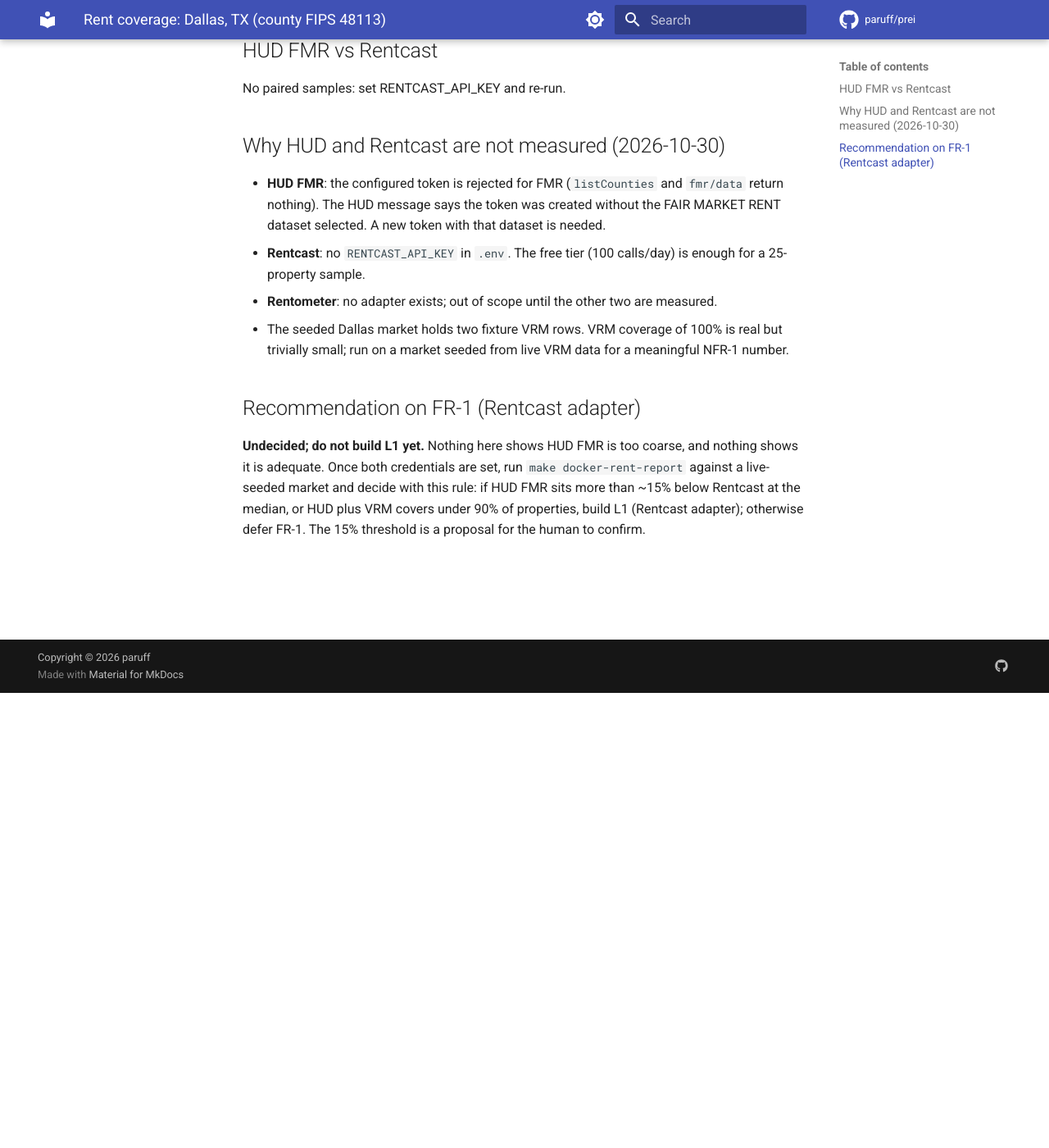
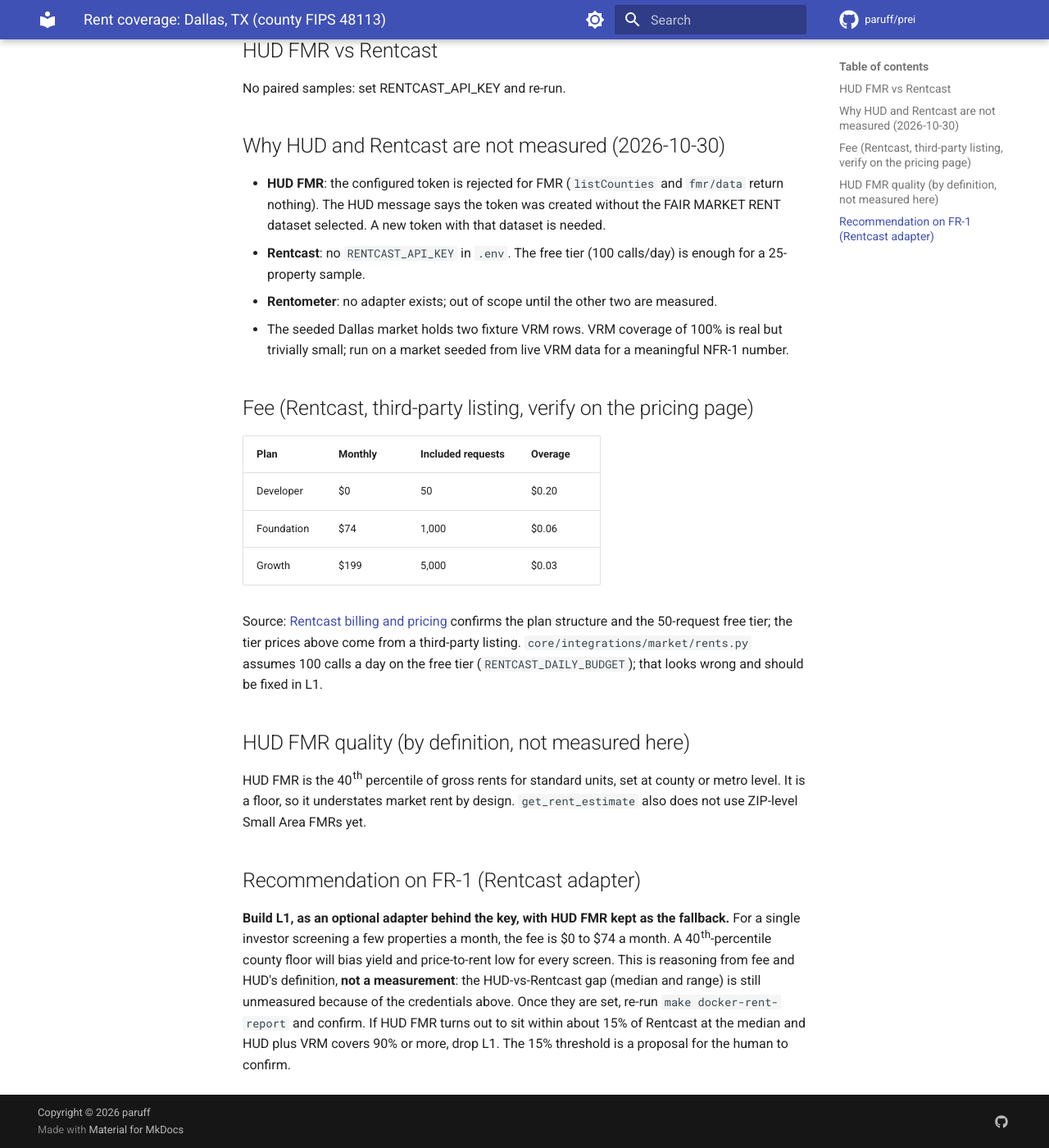
Before and after one commit to paruff/prei, an MkDocs documentation site: the page built from docs/assessments/rent-coverage.md, in a window 1280 px wide and 1400 px high, scrolled down 555 px. Shown: the whole window at 82% size. Built offline with MkDocs 1.6.1 and Material for MkDocs 9.7.7, drawn with Linux system fonts in a browser that asks for light colours; comment, search, counter and statistics services are not loaded; the version menu is left out.

Commit message:
docs(rent): add fee, HUD definition and FR-1 recommendation
Co-Authored-By: Claude Sonnet 5.5 <noreply@anthropic.com>

```diff
--- a/docs/assessments/rent-coverage.md
+++ b/docs/assessments/rent-coverage.md
@@ -21,6 +21,20 @@ No paired samples: set RENTCAST_API_KEY and re-run.
 - **Rentometer**: no adapter exists; out of scope until the other two are measured.
 - The seeded Dallas market holds two fixture VRM rows. VRM coverage of 100% is real but trivially small; run on a market seeded from live VRM data for a meaningful NFR-1 number.
 
+## Fee (Rentcast, third-party listing, verify on the pricing page)
+
+| Plan | Monthly | Included requests | Overage |
+|---|---|---|---|
+| Developer | $0 | 50 | $0.20 |
+| Foundation | $74 | 1,000 | $0.06 |
+| Growth | $199 | 5,000 | $0.03 |
+
+Source: [Rentcast billing and pricing](https://developers.rentcast.io/reference/billing-and-pricing) confirms the plan structure and the 50-request free tier; the tier prices above come from a third-party listing. `core/integrations/market/rents.py` assumes 100 calls a day on the free tier (`RENTCAST_DAILY_BUDGET`); that looks wrong and should be fixed in L1.
+
+## HUD FMR quality (by definition, not measured here)
+
+HUD FMR is the 40th percentile of gross rents for standard units, set at county or metro level. It is a floor, so it understates market rent by design. `get_rent_estimate` also does not use ZIP-level Small Area FMRs yet.
+
 ## Recommendation on FR-1 (Rentcast adapter)
 
-**Undecided; do not build L1 yet.** Nothing here shows HUD FMR is too coarse, and nothing shows it is adequate. Once both credentials are set, run `make docker-rent-report` against a live-seeded market and decide with this rule: if HUD FMR sits more than ~15% below Rentcast at the median, or HUD plus VRM covers under 90% of properties, build L1 (Rentcast adapter); otherwise defer FR-1. The 15% threshold is a proposal for the human to confirm.
+**Build L1, as an optional adapter behind the key, with HUD FMR kept as the fallback.** For a single investor screening a few properties a month, the fee is $0 to $74 a month. A 40th-percentile county floor will bias yield and price-to-rent low for every screen. This is reasoning from fee and HUD's definition, **not a measurement**: the HUD-vs-Rentcast gap (median and range) is still unmeasured because of the credentials above. Once they are set, re-run `make docker-rent-report` and confirm. If HUD FMR turns out to sit within about 15% of Rentcast at the median and HUD plus VRM covers 90% or more, drop L1. The 15% threshold is a proposal for the human to confirm.
```
